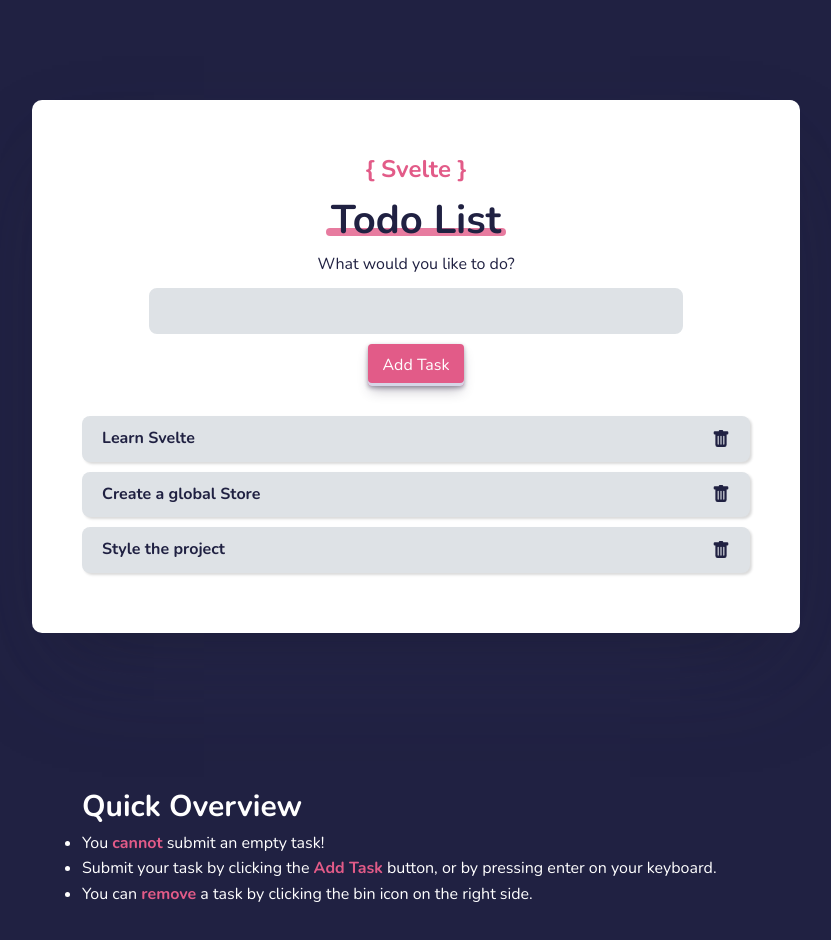
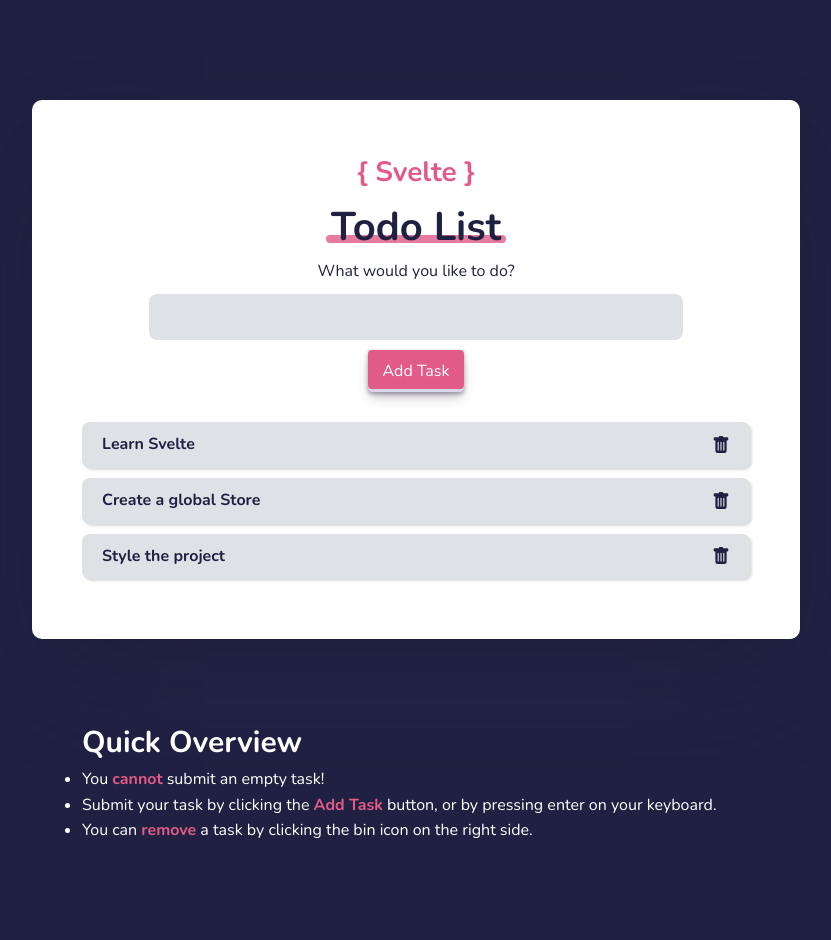
Before and after one commit to humbruno/svelte-feedback-app, a Svelte app: page / in a window 1280 px wide. Shown: the top 940 px of the page, without its empty margins (224-1055 px from the left). After the commit the page ends 894 px from the top, so only its background shows below. Built offline with nearby package versions, Linux system fonts and the light colour scheme.

Commit message:
styling and semantics update

```diff
--- a/public/global.css
+++ b/public/global.css
@@ -24,7 +24,7 @@
 
 .container {
   max-width: 768px;
-  margin: 100px auto;
+  margin: 100px auto 30px;
   padding: 0 20px;
   background-color: white;
   color: #202142;
@@ -38,7 +38,7 @@
 
 .tooltip {
   max-width: 768px;
-  margin: 100px auto;
+  margin: 0 auto;
   padding: 50px;
   text-align: left;
 }
--- a/src/App.svelte
+++ b/src/App.svelte
@@ -6,8 +6,8 @@
 
 <main>
   <div class="container">
-    <h2 class="title">{"{ Svelte }"}</h2>
-    <h1>Todo List</h1>
+    <h1>{"{ Svelte }"}</h1>
+    <h2>Todo List</h2>
     <Form />
     <List />
   </div>
@@ -22,18 +22,19 @@
     text-align: center;
   }
 
-  .title {
+  h1 {
     color: #e25b88;
+    font-size: 1.75rem;
   }
 
-  h1 {
+  h2 {
     position: relative;
     display: inline-block;
     z-index: 2;
     font-size: 2.5rem;
   }
 
-  h1::before {
+  h2::before {
     content: "";
     background: rgba(226, 91, 136, 0.8);
     position: absolute;
```
